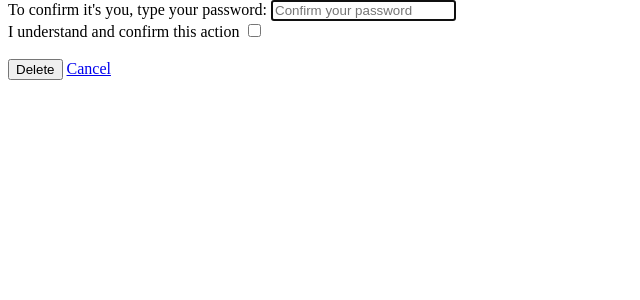
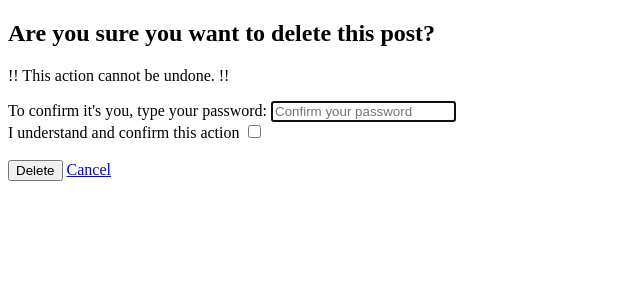
Before and after one commit to hashtag-ankita/bloggingApp-2, a Django app: page /delete/1/ in a window 1280 px wide. Shown: the part 70-370 px from the top of the page, without its empty margins (0-640 px from the left). Run offline with Django 5.2, Linux system fonts and the light colour scheme; a user stored in the database is signed in; tables that the repository leaves empty hold one stand-in row (values such as "Sample post"); grey boxes marked "Sample" are stand-in pictures.

Commit message:
Minor fixes with post deletion

```diff
--- a/base/templates/delete_post.html
+++ b/base/templates/delete_post.html
@@ -6,13 +6,11 @@
     <form action="" method="post">
         {% csrf_token %}
 
+        <h2>Are you sure you want to delete this post?</h2>
+        <p>!! This action cannot be undone. !!</p>
         {% for field in form %}
         <div class="form-group">
             <label for="{{ field.id_for_label }}" class="{{ field.name }}">
-                {% if field.errors %}
-                <span class="error">{{ field.errors }}</span>
-                {% endif %}
-
                 <span class="help-text">
                     {% if field.name == 'password' %}
                     To confirm it's you, type your password:
@@ -25,6 +23,8 @@
         </div>
         {% endfor %}
 
+        {{ form.non_field_errors }}
+
         <br>
         <button type="submit" class="btn btn-primary">Delete</button>
         <a href="{% url 'post-details' post.id %}" class="btn btn-secondary">Cancel</a>
--- a/base/views.py
+++ b/base/views.py
@@ -124,7 +124,7 @@ def addCategory(request):
 @login_required(login_url='login')
 def deletePost(request, post_id):
     try:
-        post = Post.objects.get(id=post_id)
+        post = Post.objects.get(id=post_id, author=request.user)
     except Post.DoesNotExist:
         post = None
         return render(request, 'error_page.html', {'error': 'The post or profile you’re looking for might have been deleted.', 'error_type': 'not_found'})
@@ -136,8 +136,14 @@ def deletePost(request, post_id):
         form = ConfirmationForm(request.POST or None)
 
         if form.is_valid():
-            post.delete()
-            return redirect('home')
+            password = form.cleaned_data.get("password")
+
+            if request.user.check_password(password):
+                post.delete()
+                return redirect('home')
+            else:
+                form.add_error(None, 'Wrong password! Try again.')
+                return render(request, 'delete_post.html', {'form': form, 'post': post})
         else:
             return render(request, 'delete_post.html', {'form': form, 'post': post})
     elif request.method == 'GET':
```
